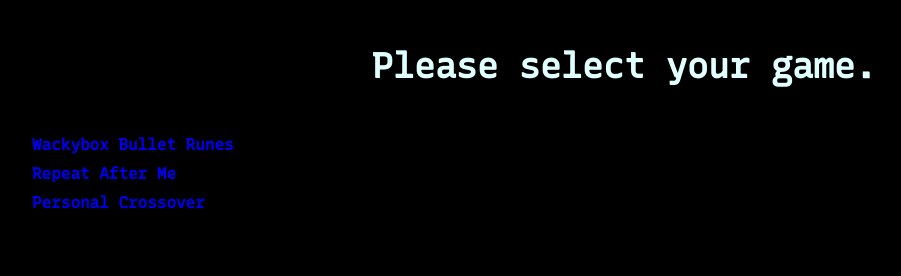
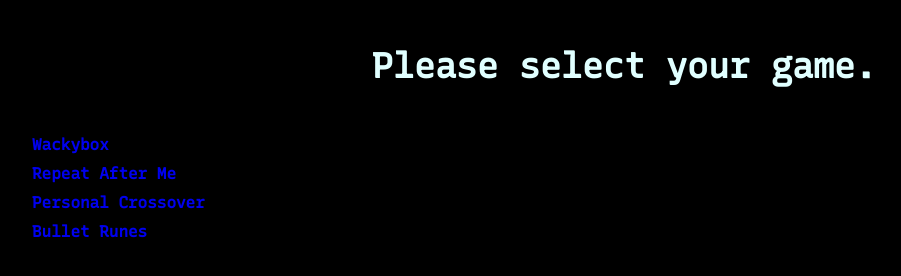
Before and after one commit to MerioDev/MerioDev.github.io, a plain HTML site: page index.html in a window 1280 px wide. Shown: the whole page, without its empty margins (16-917 px from the left). Drawn offline with Linux system fonts and the light colour scheme.

Commit message:
Update index.html

```diff
--- a/index.html
+++ b/index.html
@@ -6,9 +6,10 @@
  <body>
   <h1>Please select your game.</h1>
   <ul>
-    <li><a href="https://meriodev.github.io/Wackybox/">Wackybox</a>     <a href="https://meriodev.github.io/BulletRunes/">Bullet Runes</a></li>
+    <li><a href="https://meriodev.github.io/Wackybox/">Wackybox</a></li>
     <li><a href="https://meriodev.github.io/RepeatAfterMe/">Repeat After Me</a></li>
     <li><a href="https://meriodev.github.io/PersonalCrossover/.">Personal Crossover</a></li>
+    <li><a href="https://meriodev.github.io/BulletRunes/">Bullet Runes<li>
   </ul>
  </body>
 </html>
```
